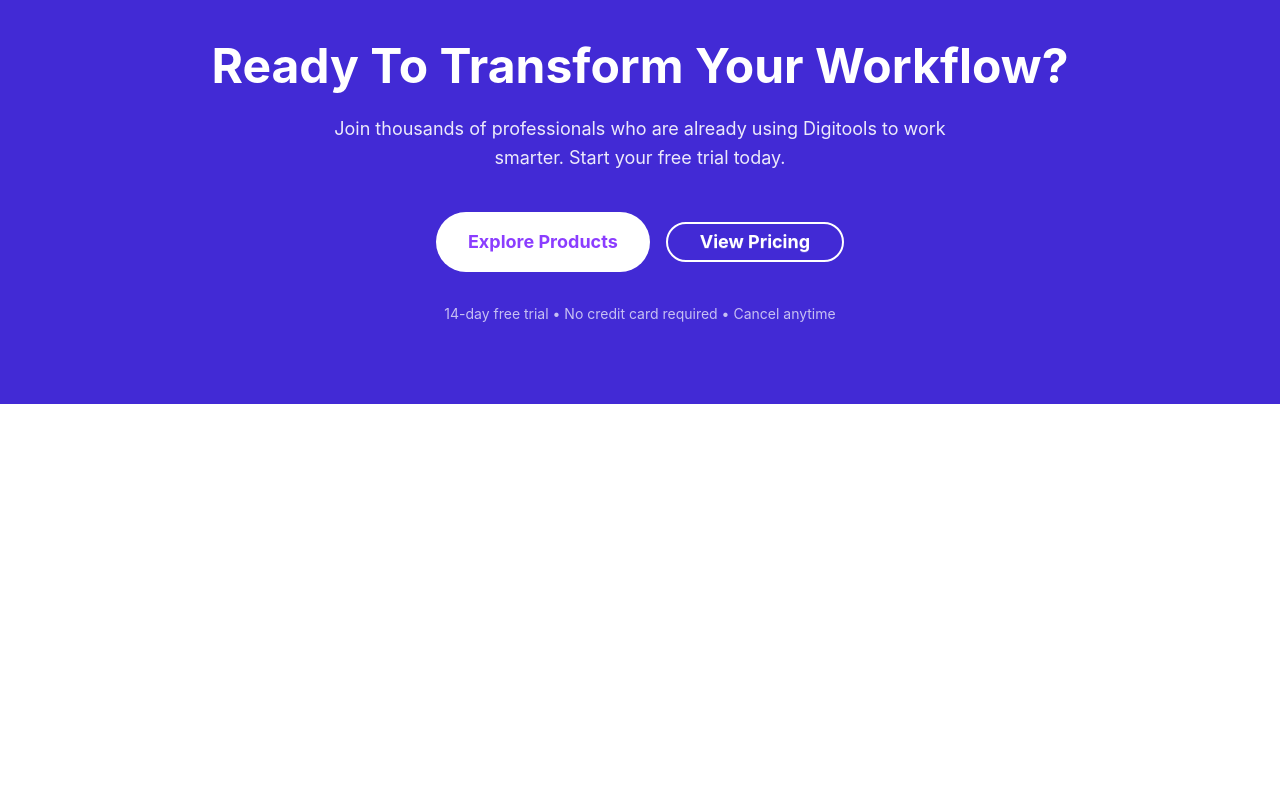
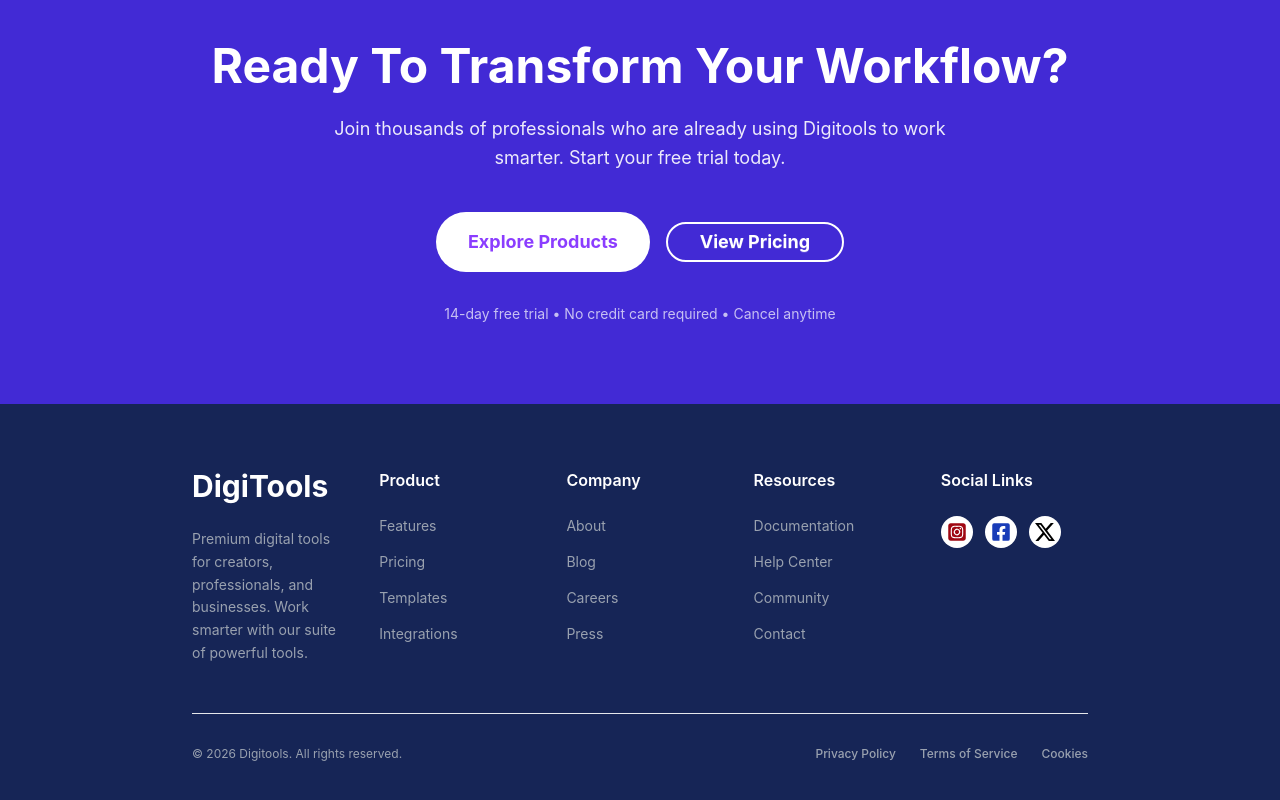
Before and after one commit to arnobpaul46/assignment-six, a React (Vite) app: page / in a window 1280 px wide. Shown: the part 3986-4786 px from the top of the page. Before the commit the page ends 4390 px from the top, so only its background shows below. Built offline with nearby package versions, Linux system fonts and the light colour scheme.

Commit message:
Footer section with lucid icon  done

```diff
--- a/package.json
+++ b/package.json
@@ -13,6 +13,7 @@
     "@tailwindcss/vite": "^4.2.2",
     "react": "^19.2.4",
     "react-dom": "^19.2.4",
+    "react-icons": "^5.6.0",
     "react-toastify": "^11.0.5",
     "tailwindcss": "^4.2.2"
   },
--- a/src/App.jsx
+++ b/src/App.jsx
@@ -8,6 +8,7 @@
 import GetStarted from './components/GetStarted/GetStarted';
 import Pricing from './components/Pricing/Pricing';
 import ReadySec from './components/ReadySec/ReadySec';
+import Footer from './components/Footer/Footer';
 
 const getApiCards = async () => {
   const res = await fetch("/apiCard.json");
@@ -60,6 +61,7 @@
       <GetStarted/>
       <Pricing/>
       <ReadySec/>
+      <Footer/>
 
     </>
   );
--- /dev/null
+++ b/src/components/Footer/Footer.jsx
@@ -0,0 +1,88 @@
+import React from 'react';
+import { FaSquareInstagram } from "react-icons/fa6";
+import { FaFacebookSquare } from "react-icons/fa";
+import { BsTwitterX } from "react-icons/bs";
+
+
+const Footer = () => {
+    return (
+        <footer className="bg-blue-950 text-gray-400 py-16 px-6 lg:px-20 ">
+            <div className="w-full md:w-[80%] mx-auto">
+
+                <div className="grid grid-cols-3 md:grid-cols-5 gap-10 mb-12">
+
+
+                    <div className="col-span-3 md:col-span-1">
+                        <h2 className="text-white text-3xl font-bold mb-6">DigiTools</h2>
+                        <p className="text-sm leading-relaxed max-w-xs">
+                            Premium digital tools for creators, professionals, and businesses.
+                            Work smarter with our suite of powerful tools.
+                        </p>
+                    </div>
+
+
+                    <div className="col-span-1">
+                        <h3 className="text-white font-semibold mb-6">Product</h3>
+                        <ul className="space-y-4 text-sm">
+                            <li><a href="#" className="hover:text-white transition-colors">Features</a></li>
+                            <li><a href="#" className="hover:text-white transition-colors">Pricing</a></li>
+                            <li><a href="#" className="hover:text-white transition-colors">Templates</a></li>
+                            <li><a href="#" className="hover:text-white transition-colors">Integrations</a></li>
+                        </ul>
+                    </div>
+
+
+                    <div className="col-span-1">
+                        <h3 className="text-white font-semibold mb-6">Company</h3>
+                        <ul className="space-y-4 text-sm">
+                            <li><a href="#" className="hover:text-white transition-colors">About</a></li>
+                            <li><a href="#" className="hover:text-white transition-colors">Blog</a></li>
+                            <li><a href="#" className="hover:text-white transition-colors">Careers</a></li>
+                            <li><a href="#" className="hover:text-white transition-colors">Press</a></li>
+                        </ul>
+                    </div>
+
+
+                    <div className="col-span-1">
+                        <h3 className="text-white font-semibold mb-6">Resources</h3>
+                        <ul className="space-y-4 text-sm">
+                            <li><a href="#" className="hover:text-white transition-colors">Documentation</a></li>
+                            <li><a href="#" className="hover:text-white transition-colors">Help Center</a></li>
+                            <li><a href="#" className="hover:text-white transition-colors">Community</a></li>
+                            <li><a href="#" className="hover:text-white transition-colors">Contact</a></li>
+                        </ul>
+                    </div>
+
+
+                    <div className="col-span-1 ">
+                        <h3 className="text-white font-semibold mb-6">Social Links</h3>
+                        <div className="flex gap-3">
+                            <a href="#" className="w-8 h-8 rounded-full bg-white flex items-center justify-center hover:bg-gray-200 transition-all">
+                                <span className="text-red-800 text-xl  "><FaSquareInstagram /></span>
+                            </a>
+                            <a href="#" className="w-8 h-8 rounded-full bg-white flex items-center justify-center hover:bg-gray-200 transition-all">
+                                <span className="text-blue-800 text-xl"><FaFacebookSquare /></span>
+                            </a>
+                            <a href="#" className="w-8 h-8 rounded-full bg-white flex items-center justify-center hover:bg-gray-200 transition-all">
+                                <span className="text-black text-xl"><BsTwitterX />
+                                </span>
+                            </a>
+                        </div>
+                    </div>
+                </div>
+
+
+                <div className="border-t border-gray-200 pt-8 flex flex-col md:flex-row justify-between items-center text-xs gap-4">
+                    <p>© 2026 Digitools. All rights reserved.</p>
+                    <div className="flex gap-6 font-medium">
+                        <a href="#" className="hover:text-white transition-colors">Privacy Policy</a>
+                        <a href="#" className="hover:text-white transition-colors">Terms of Service</a>
+                        <a href="#" className="hover:text-white transition-colors">Cookies</a>
+                    </div>
+                </div>
+            </div>
+        </footer>
+    );
+};
+
+export default Footer;
```
Also changed, not shown: 1 other file (tests, documents, lock files or other folders).
